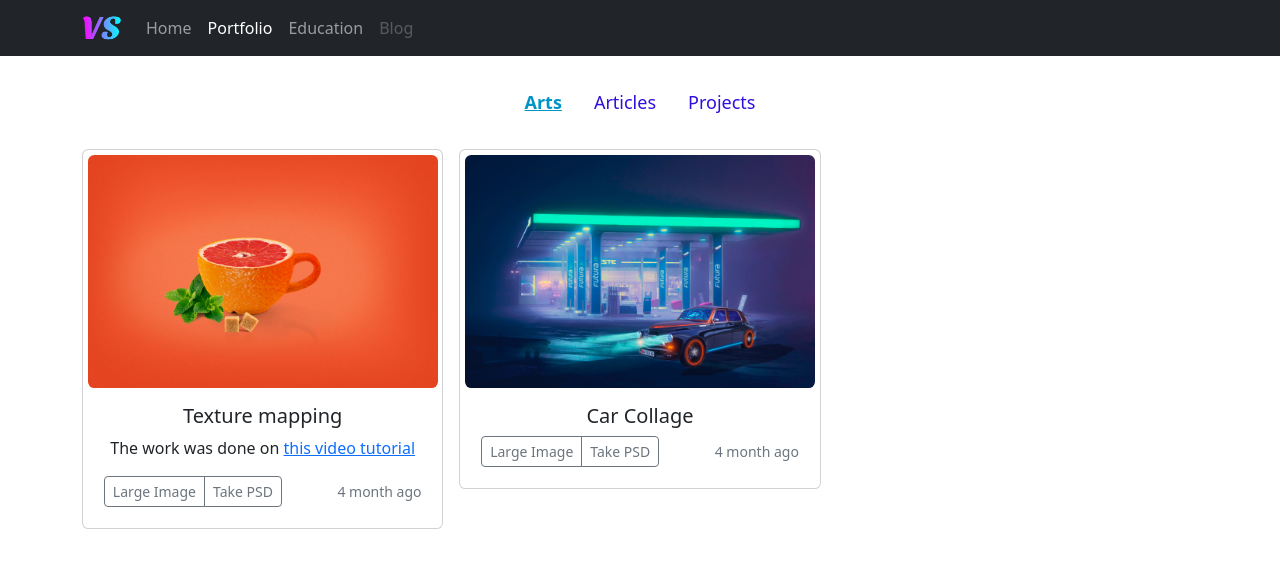
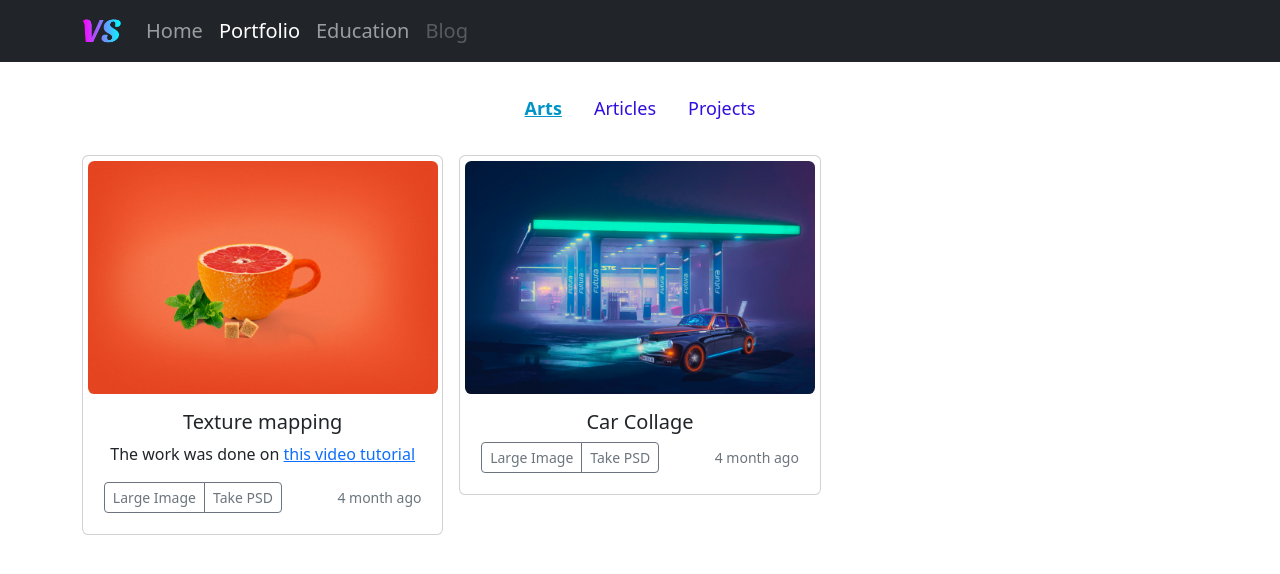
Before and after one commit to VsevolodShengelai/VsevolodShengelai.github.io, a plain HTML site: page portfolio/portfolio-arts.html in a window 1280 px wide. Drawn offline with nearby package versions, Linux system fonts and the light colour scheme.

Commit message:
Navbar text size changed

```diff
--- a/portfolio/portfolio-arts.html
+++ b/portfolio/portfolio-arts.html
@@ -57,7 +57,7 @@
           <span class="navbar-toggler-icon"></span>
         </button>
         <div class="collapse navbar-collapse" id="navbarNav">
-          <ul class="navbar-nav">
+          <ul class="navbar-nav fs-5">
               <li class="nav-item">
                 <a class="nav-link" aria-current="page" href="/">Home</a>
               </li>
```
Also changed, not shown: education/assimilated-materials.html (+1 -1 lines), index.html (+3 -3 lines), portfolio/article-RaspberryPI.html (+1 -1 lines), portfolio/portfolio-articles.html (+1 -1 lines), portfolio/portfolio-projects.html (+1 -1 lines).
